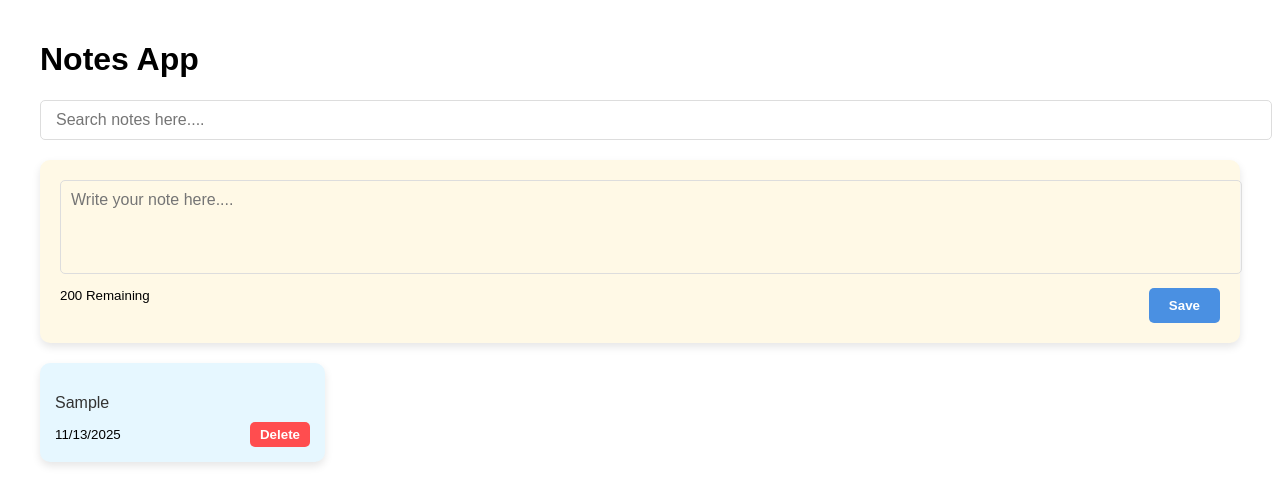
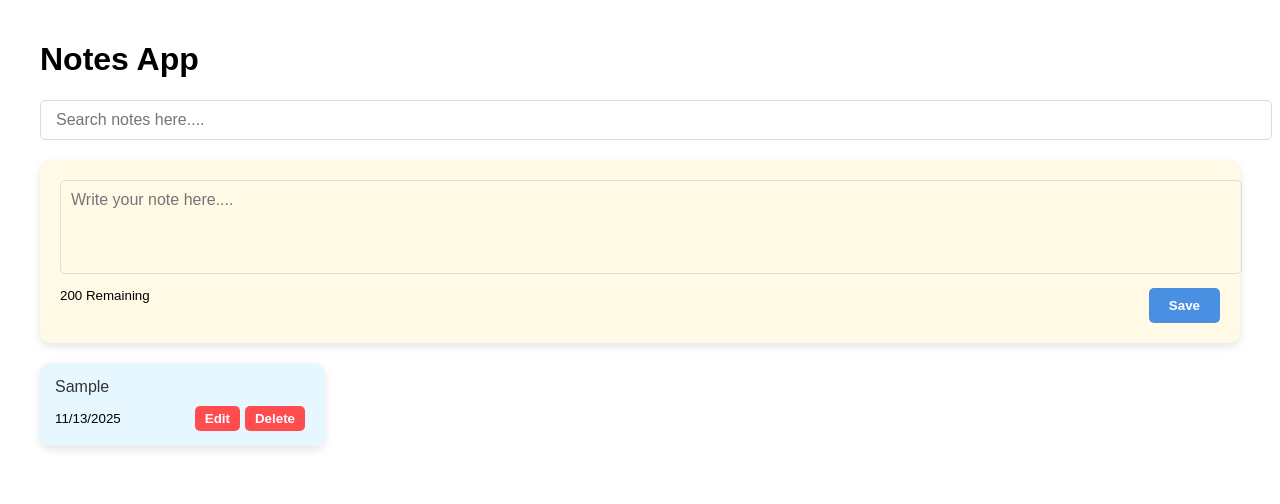
Before and after one commit to KiranKhayamali/Notes, a React (Create React App) app: page / in a window 1280 px wide. Both pictures are taken after typing "Sample" into the empty fields and a click on the button "Save". Shown: the top 504 px of the page. Built offline with nearby package versions, Linux system fonts and the light colour scheme.

Commit message:
Adding Edit note feature

```diff
--- a/src/components/NoteItem.jsx
+++ b/src/components/NoteItem.jsx
@@ -1,15 +1,62 @@
+import { useState } from 'react';
 import '../styles/NoteItem.css';
 
-function NoteItem({ id, text, date, handleDeleteNote }) {
+function NoteItem({ id, text, date, handleDeleteNote, handleEditNote }) {
+    const [isEditing, setIsEditing] = useState(false);
+    const [editedText, setEditedText] = useState(text);
+
+    const handleSaveEdit = () => {
+        if (editedText.trim().length > 0) {
+            handleEditNote(id, editedText);
+            setIsEditing(false);
+        }
+    };
+
     return (
         <div className="note-item">
-            <p className="note-text">{text}</p>
+            {isEditing ? (
+                <textarea
+                    className='note-edit-textarea'
+                    value={editedText}
+                    onChange={(e) => setEditedText(e.target.value)}
+                />
+            ) : (
+                <span className="note-text">{text}</span>
+            )}
+
             <div className="note-item-footer">
                 <small>{date}</small>
-                <button className="delete-button" onClick={() => handleDeleteNote(id)}>Delete</button>
+
+                <div className='note-actions'>
+                    {isEditing ? (
+                        <>
+                            <button className='save-btn' onClick={handleSaveEdit}>
+                                Save
+                            </button>
+                            <button
+                                className='cancel-btn'
+                                onClick={() => {
+                                    setIsEditing(false);
+                                    setEditedText(text);
+                                }}
+                            >
+                                Cancel
+                            </button>
+                        </>
+                    ) : (
+                        <>
+                            <button className='edit-btn' onClick={() => setIsEditing(true)}>
+                                Edit
+                            </button>
+                            <button className='delete-btn' onClick={() => handleDeleteNote(id)}>
+                                Delete
+                            </button>
+                        </>
+                    )}
+                </div>
             </div>
         </div>
-    )
-};
+    );
+}
 
 export default NoteItem;
```
